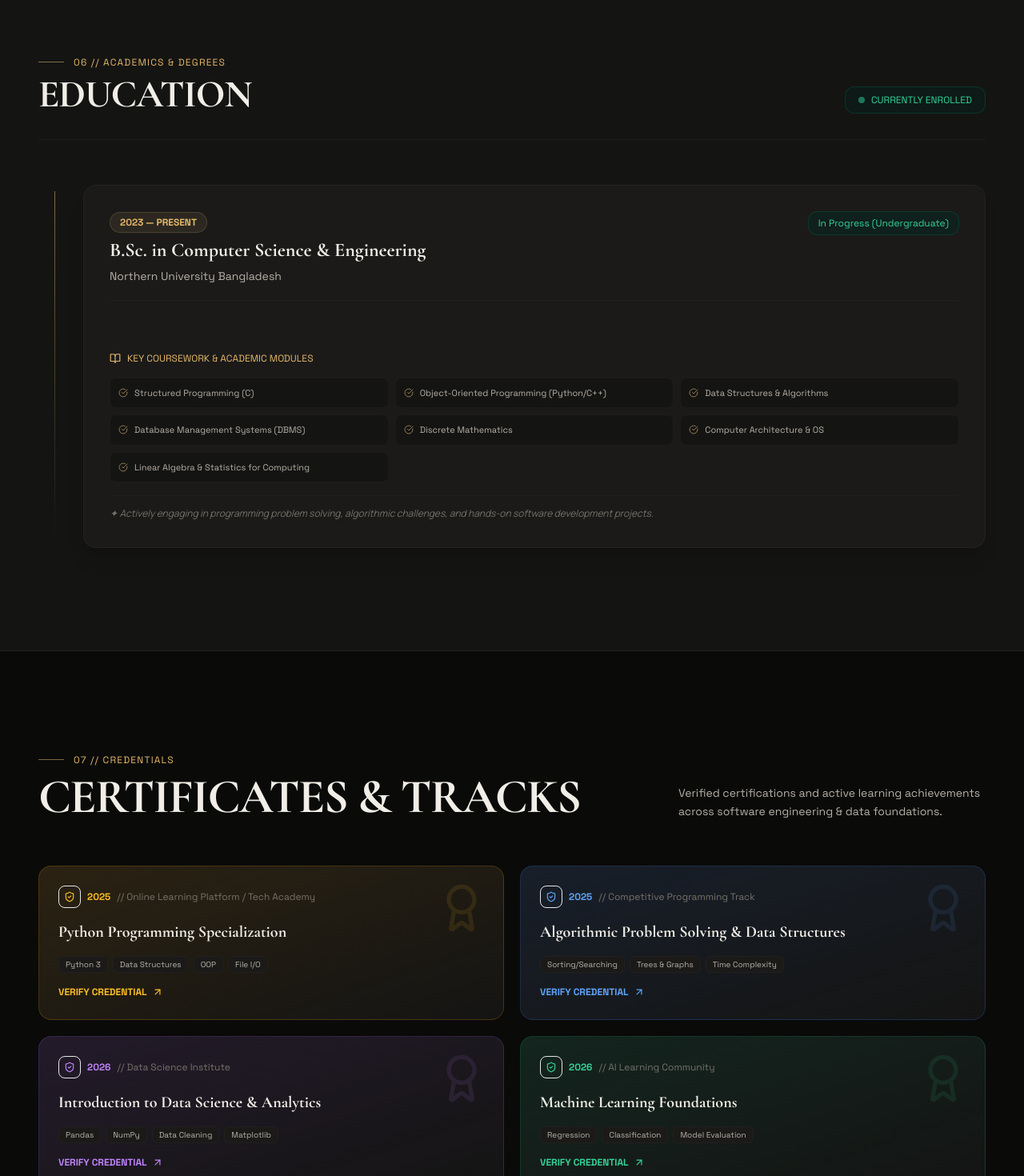
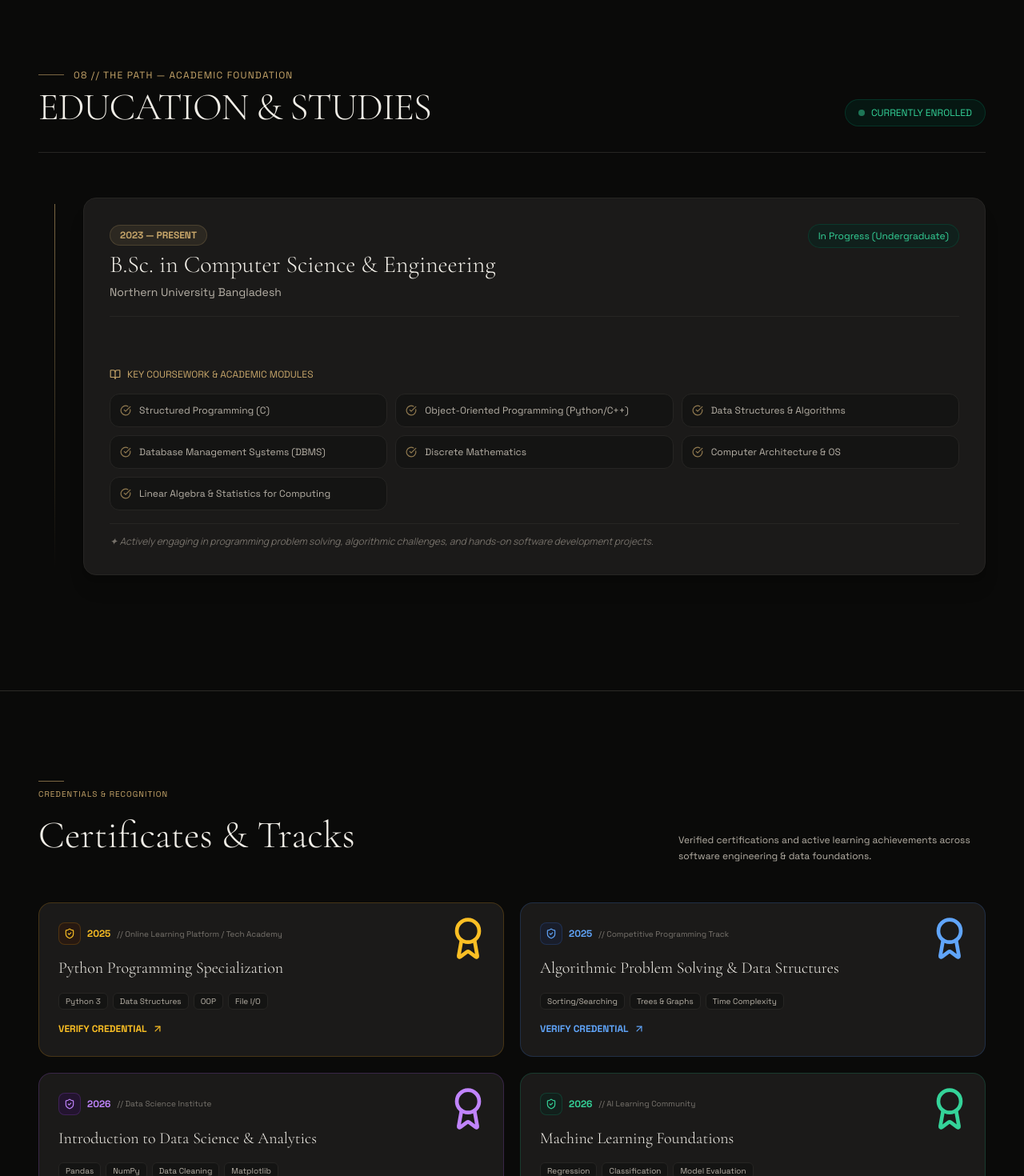
Before and after one commit to rushdv/hasan-portfolio, a React (Vite) app: page / in a window 1280 px wide. Shown: the part 10340-11810 px from the top of the page at 80% size. Built offline with nearby package versions, Linux system fonts and the light colour scheme.

Commit message:
feat(education-roadmap): refine education timeline, certificates, and ML learning path

```diff
--- a/src/components/Certificates.tsx
+++ b/src/components/Certificates.tsx
@@ -2,38 +2,29 @@ import React from 'react';
 import { motion } from 'framer-motion';
 import { Award, ArrowUpRight, ShieldCheck } from 'lucide-react';
 import { certificates } from '../data/portfolioData';
-import { CursorState } from './CustomCursor';
+import type { CursorState } from './CustomCursor';
 
 interface CertificatesProps {
   setCursorState: (state: CursorState) => void;
 }
 
-const certColors = [
-  'from-amber-500/10 to-transparent border-amber-500/20',
-  'from-blue-500/10 to-transparent border-blue-500/20',
-  'from-purple-500/10 to-transparent border-purple-500/20',
-  'from-emerald-500/10 to-transparent border-emerald-500/20',
-];
-
-const certAccents = [
-  'text-amber-400',
-  'text-blue-400',
-  'text-purple-400',
-  'text-emerald-400',
+const COLORS = [
+  { gradient: 'from-amber-500/8', border: 'border-amber-500/20', accent: 'text-amber-400', bg: 'bg-amber-950/30' },
+  { gradient: 'from-blue-500/8',  border: 'border-blue-500/20',  accent: 'text-blue-400',  bg: 'bg-blue-950/30' },
+  { gradient: 'from-purple-500/8',border: 'border-purple-500/20',accent: 'text-purple-400',bg: 'bg-purple-950/30'},
+  { gradient: 'from-emerald-500/8',border:'border-emerald-500/20',accent:'text-emerald-400',bg:'bg-emerald-950/30'},
 ];
 
 export const Certificates: React.FC<CertificatesProps> = ({ setCursorState }) => {
   return (
     <section
       id="certificates"
-      className="py-24 md:py-32 px-6 md:px-12 bg-bg-primary relative border-t border-border-subtle overflow-hidden"
+      className="py-20 md:py-28 px-6 md:px-12 bg-ink relative border-t border-[#2C2B27] overflow-hidden text-warmPaper"
     >
-      {/* Ambient */}
-      <div className="absolute bottom-0 left-1/4 w-[400px] h-[300px] bg-accent-amber/4 rounded-full blur-[100px] pointer-events-none" />
+      <div className="absolute bottom-0 left-1/4 w-[400px] h-[300px] bg-accent/4 rounded-full blur-[120px] pointer-events-none" />
 
-      <div className="max-w-7xl mx-auto space-y-14 relative z-10">
+      <div className="max-w-7xl mx-auto space-y-12 relative z-10">
 
-        {/* Header */}
         <motion.div
           initial={{ opacity: 0, y: 20 }}
           whileInView={{ opacity: 1, y: 0 }}
@@ -42,78 +33,72 @@ export const Certificates: React.FC<CertificatesProps> = ({ setCursorState }) =>
           className="flex flex-col md:flex-row md:items-end justify-between gap-6"
         >
           <div className="space-y-2">
-            <div className="flex items-center gap-3">
-              <span className="h-px w-8 bg-accent-amber/60" />
-              <span className="text-xs font-mono tracking-widest text-accent-gold uppercase">
-                07 // CREDENTIALS
-              </span>
-            </div>
-            <h2 className="text-4xl sm:text-6xl font-display font-extrabold text-text-primary tracking-tight">
-              CERTIFICATES & TRACKS
+            <span className="h-px w-8 bg-accent/60 block" />
+            <span className="font-mono text-[10px] tracking-widest text-accent uppercase block">
+              Credentials &amp; recognition
+            </span>
+            <h2
+              className="font-display font-light text-warmPaper"
+              style={{ fontSize: 'clamp(2rem, 4vw, 3rem)' }}
+            >
+              Certificates &amp; Tracks
             </h2>
           </div>
-          <p className="text-sm font-mono text-text-secondary max-w-sm leading-relaxed">
-            Verified certifications and active learning achievements across software engineering & data foundations.
+          <p className="font-mono text-xs text-warmGray max-w-sm leading-relaxed">
+            Verified certifications and active learning achievements across software engineering &amp; data foundations.
           </p>
         </motion.div>
 
-        {/* Certificate cards grid */}
         <div className="grid grid-cols-1 sm:grid-cols-2 gap-5">
-          {certificates.map((cert, index) => {
-            const color = certColors[index % certColors.length];
-            const accent = certAccents[index % certAccents.length];
-
+          {certificates.map((cert, idx) => {
+            const c = COLORS[idx % COLORS.length];
             return (
               <motion.div
                 key={cert.id}
                 initial={{ opacity: 0, y: 20 }}
                 whileInView={{ opacity: 1, y: 0 }}
                 viewport={{ once: true, margin: '-40px' }}
-                transition={{ duration: 0.55, delay: index * 0.1, ease: [0.22, 1, 0.36, 1] }}
+                transition={{ duration: 0.55, delay: idx * 0.1, ease: [0.22, 1, 0.36, 1] }}
                 whileHover={{ y: -4 }}
                 onMouseEnter={() => setCursorState({ type: 'open', label: 'VERIFY' })}
                 onMouseLeave={() => setCursorState({ type: 'default' })}
-                className={`group relative p-6 rounded-2xl bg-gradient-to-br ${color} bg-bg-surface border hover:shadow-xl transition-all duration-300 overflow-hidden`}
+                className={`group relative p-6 rounded-2xl bg-gradient-to-br ${c.gradient} to-transparent bg-bg-card border ${c.border} hover:shadow-xl transition-all duration-300 overflow-hidden`}
               >
-                {/* Corner award icon */}
-                <div className="absolute top-5 right-5 opacity-10 group-hover:opacity-20 transition-opacity">
-                  <Award className={`h-16 w-16 ${accent}`} />
+                {/* Watermark */}
+                <div className={`absolute top-4 right-4 opacity-8 group-hover:opacity-15 transition-opacity pointer-events-none`}>
+                  <Award className={`h-14 w-14 ${c.accent}`} />
                 </div>
 
                 <div className="relative z-10 space-y-4">
-                  {/* Top meta */}
                   <div className="flex items-center gap-2 flex-wrap">
-                    <div className={`p-1.5 rounded-lg bg-current/10 border border-current/20 ${accent}`}>
-                      <ShieldCheck className="h-3.5 w-3.5" />
+                    <div className={`p-1.5 rounded-lg ${c.bg} border ${c.border}`}>
+                      <ShieldCheck className={`h-3.5 w-3.5 ${c.accent}`} />
                     </div>
-                    <span className={`text-xs font-mono font-bold ${accent}`}>{cert.year}</span>
-                    <span className="text-xs font-mono text-text-muted">// {cert.issuer}</span>
+                    <span className={`font-mono text-xs font-bold ${c.accent}`}>{cert.year}</span>
+                    <span className="font-mono text-[10px] text-warmGray/60">// {cert.issuer}</span>
                   </div>
 
-                  {/* Title */}
-                  <h3 className="text-lg sm:text-xl font-display font-bold text-text-primary group-hover:text-accent-gold transition-colors leading-snug">
+                  <h3 className={`font-display font-light text-warmPaper group-hover:${c.accent} transition-colors text-xl leading-snug`}>
                     {cert.title}
                   </h3>
 
-                  {/* Skills */}
                   <div className="flex flex-wrap gap-1.5">
-                    {cert.skills.map((skill) => (
+                    {cert.skills.map(skill => (
                       <span
                         key={skill}
-                        className="px-2 py-0.5 rounded-md bg-bg-card text-[10px] font-mono text-text-secondary border border-border-subtle/60"
+                        className="px-2 py-0.5 rounded-md bg-bg-surface font-mono text-[10px] text-warmGray border border-border-subtle"
                       >
                         {skill}
                       </span>
                     ))}
                   </div>
 
-                  {/* Verify link */}
                   {cert.credentialUrl && (
                     <a
                       href={cert.credentialUrl}
                       target="_blank"
                       rel="noreferrer"
-                      className={`inline-flex items-center gap-1.5 text-xs font-mono font-bold ${accent} hover:opacity-80 transition-opacity`}
+                      className={`inline-flex items-center gap-1.5 font-mono text-xs font-bold ${c.accent} hover:opacity-75 transition-opacity`}
                     >
                       VERIFY CREDENTIAL
                       <ArrowUpRight className="h-3.5 w-3.5 group-hover:translate-x-0.5 group-hover:-translate-y-0.5 transition-transform" />
@@ -124,6 +109,7 @@ export const Certificates: React.FC<CertificatesProps> = ({ setCursorState }) =>
             );
           })}
         </div>
+
       </div>
     </section>
   );
--- a/src/components/Education.tsx
+++ b/src/components/Education.tsx
@@ -12,10 +12,10 @@ export const Education: React.FC<EducationProps> = ({ setCursorState }) => {
   return (
     <section
       id="education"
-      className="py-24 md:py-32 px-6 md:px-12 bg-bg-surface relative border-t border-border-subtle/60 overflow-hidden"
+      className="py-24 md:py-36 px-6 md:px-12 bg-ink relative border-t border-border-subtle overflow-hidden text-warmPaper"
     >
       {/* Ambient */}
-      <div className="absolute top-0 right-0 w-[400px] h-[400px] bg-accent-amber/4 rounded-full blur-[130px] pointer-events-none" />
+      <div className="absolute top-0 right-0 w-[400px] h-[400px] bg-accent/4 rounded-full blur-[130px] pointer-events-none" />
 
       <div className="max-w-7xl mx-auto space-y-14 relative z-10">
 
@@ -25,20 +25,20 @@ export const Education: React.FC<EducationProps> = ({ setCursorState }) => {
           whileInView={{ opacity: 1, y: 0 }}
           viewport={{ once: true, margin: '-60px' }}
           transition={{ duration: 0.6, ease: [0.22, 1, 0.36, 1] }}
-          className="flex flex-col md:flex-row md:items-end justify-between gap-6 border-b border-border-subtle/50 pb-8"
+          className="flex flex-col md:flex-row md:items-end justify-between gap-6 border-b border-border-subtle pb-8"
         >
           <div className="space-y-2">
             <div className="flex items-center gap-3">
-              <span className="h-px w-8 bg-accent-amber/60" />
-              <span className="text-xs font-mono tracking-widest text-accent-gold uppercase">
-                06 // ACADEMICS & DEGREES
+              <span className="h-px w-8 bg-accent/60" />
+              <span className="text-xs font-mono tracking-widest text-accent uppercase">
+                08 // THE PATH — ACADEMIC FOUNDATION
               </span>
             </div>
-            <h2 className="text-4xl sm:text-5xl font-display font-extrabold text-text-primary tracking-tight">
-              EDUCATION
+            <h2 className="text-4xl sm:text-5xl font-display font-light text-warmPaper tracking-tight">
+              EDUCATION & STUDIES
             </h2>
           </div>
-          <div className="flex items-center gap-2 px-4 py-2 rounded-xl bg-emerald-950/30 border border-emerald-800/40 self-start md:self-auto">
+          <div className="flex items-center gap-2 px-4 py-2 rounded-full bg-emerald-950/40 border border-emerald-800/40 self-start md:self-auto">
             <span className="h-2 w-2 rounded-full bg-emerald-400 animate-pulse" />
             <span className="text-xs font-mono text-emerald-400">CURRENTLY ENROLLED</span>
           </div>
@@ -47,7 +47,7 @@ export const Education: React.FC<EducationProps> = ({ setCursorState }) => {
         {/* Timeline */}
         <div className="relative pl-8 sm:pl-14 space-y-10">
           {/* Vertical line */}
-          <div className="absolute left-3 sm:left-5 top-2 bottom-2 w-px bg-gradient-to-b from-accent-amber/60 via-accent-amber/30 to-transparent" />
+          <div className="absolute left-3 sm:left-5 top-2 bottom-2 w-px bg-gradient-to-b from-accent/60 via-accent/30 to-transparent" />
 
           {educationHistory.map((edu, idx) => (
             <motion.div
@@ -58,31 +58,31 @@ export const Education: React.FC<EducationProps> = ({ setCursorState }) => {
               transition={{ duration: 0.6, delay: idx * 0.15, ease: [0.22, 1, 0.36, 1] }}
               onMouseEnter={() => setCursorState?.({ type: 'hover' })}
               onMouseLeave={() => setCursorState?.({ type: 'default' })}
-              className="relative rounded-2xl bg-bg-card border border-border-subtle/80 hover:border-accent-amber/40 transition-all duration-300 shadow-xl overflow-hidden group"
+              className="relative rounded-2xl bg-bg-card border border-border-subtle hover:border-accent/40 transition-all duration-300 shadow-xl overflow-hidden group"
             >
               {/* Top glow line on hover */}
-              <div className="absolute top-0 left-0 right-0 h-px bg-gradient-to-r from-transparent via-accent-amber/50 to-transparent opacity-0 group-hover:opacity-100 transition-opacity duration-300" />
+              <div className="absolute top-0 left-0 right-0 h-px bg-gradient-to-r from-transparent via-accent/50 to-transparent opacity-0 group-hover:opacity-100 transition-opacity duration-300" />
 
               {/* Timeline node */}
               <div className="absolute -left-[30px] sm:-left-[46px] top-8 z-10">
-                <div className="h-6 w-6 rounded-full bg-bg-primary border-2 border-accent-amber shadow-lg shadow-accent-amber/20 flex items-center justify-center">
-                  <GraduationCap className="h-3 w-3 text-accent-amber" />
+                <div className="h-6 w-6 rounded-full bg-ink border-2 border-accent shadow-lg shadow-accent/20 flex items-center justify-center">
+                  <GraduationCap className="h-3 w-3 text-accent" />
                 </div>
               </div>
 
               {/* Card header */}
               <div className="p-6 sm:p-8 pb-0">
-                <div className="flex flex-col sm:flex-row sm:items-start justify-between gap-4 pb-5 border-b border-border-subtle/60">
+                <div className="flex flex-col sm:flex-row sm:items-start justify-between gap-4 pb-5 border-b border-border-subtle">
                   <div className="space-y-1.5">
-                    <span className="inline-block text-xs font-mono text-accent-gold font-bold px-3 py-1 rounded-full bg-accent-amber/10 border border-accent-amber/20">
+                    <span className="inline-block text-xs font-mono text-accent font-bold px-3 py-1 rounded-full bg-accent/10 border border-accent/20">
                       {edu.period}
                     </span>
-                    <h3 className="text-xl sm:text-2xl font-display font-bold text-text-primary mt-2 group-hover:text-accent-gold transition-colors">
+                    <h3 className="text-2xl sm:text-3xl font-display font-light text-warmPaper mt-2 group-hover:text-accent transition-colors">
                       {edu.degree}
                     </h3>
-                    <p className="text-sm font-mono text-text-secondary">{edu.institution}</p>
+                    <p className="text-sm font-mono text-warmGray">{edu.institution}</p>
                   </div>
-                  <div className="text-xs font-mono text-emerald-400 bg-emerald-950/40 border border-emerald-800/40 px-3 py-1.5 rounded-xl self-start whitespace-nowrap">
+                  <div className="text-xs font-mono text-emerald-400 bg-emerald-950/40 border border-emerald-800/40 px-3 py-1.5 rounded-full self-start whitespace-nowrap">
                     {edu.status}
                   </div>
                 </div>
@@ -90,11 +90,11 @@ export const Education: React.FC<EducationProps> = ({ setCursorState }) => {
 
               {/* Coursework */}
               <div className="p-6 sm:p-8 space-y-4">
-                <div className="flex items-center gap-2 text-xs font-mono text-accent-gold">
+                <div className="flex items-center gap-2 text-xs font-mono text-accent">
                   <BookOpen className="h-3.5 w-3.5" />
                   <span>KEY COURSEWORK & ACADEMIC MODULES</span>
                 </div>
-                <div className="grid grid-cols-1 sm:grid-cols-2 md:grid-cols-3 gap-2">
+                <div className="grid grid-cols-1 sm:grid-cols-2 md:grid-cols-3 gap-2.5">
                   {edu.courses.map((course, courseIdx) => (
                     <motion.div
                       key={course}
@@ -102,16 +102,16 @@ export const Education: React.FC<EducationProps> = ({ setCursorState }) => {
                       whileInView={{ opacity: 1, y: 0 }}
                       viewport={{ once: true }}
                       transition={{ duration: 0.35, delay: courseIdx * 0.05 }}
-                      className="p-2.5 rounded-lg bg-bg-surface border border-border-subtle/50 hover:border-accent-amber/30 transition-colors flex items-center gap-2 group/course"
+                      className="p-3 rounded-xl bg-bg-surface border border-border-subtle hover:border-accent/30 transition-colors flex items-center gap-2.5 group/course"
                     >
-                      <CheckCircle className="h-3 w-3 text-accent-amber shrink-0 opacity-70 group-hover/course:opacity-100 transition-opacity" />
-                      <span className="text-[11px] font-mono text-text-secondary group-hover/course:text-text-primary transition-colors">{course}</span>
+                      <CheckCircle className="h-3.5 w-3.5 text-accent shrink-0 opacity-70 group-hover/course:opacity-100 transition-opacity" />
+                      <span className="text-xs font-mono text-warmGray group-hover/course:text-warmPaper transition-colors">{course}</span>
                     </motion.div>
                   ))}
                 </div>
 
                 {edu.highlight && (
-                  <p className="text-xs text-text-muted italic pt-3 border-t border-border-subtle/40 leading-relaxed">
+                  <p className="text-xs text-stone italic pt-3 border-t border-border-subtle leading-relaxed">
                     ✦ {edu.highlight}
                   </p>
                 )}
```
Also changed, not shown: src/components/LearningRoadmap.tsx (+96 -101 lines).
